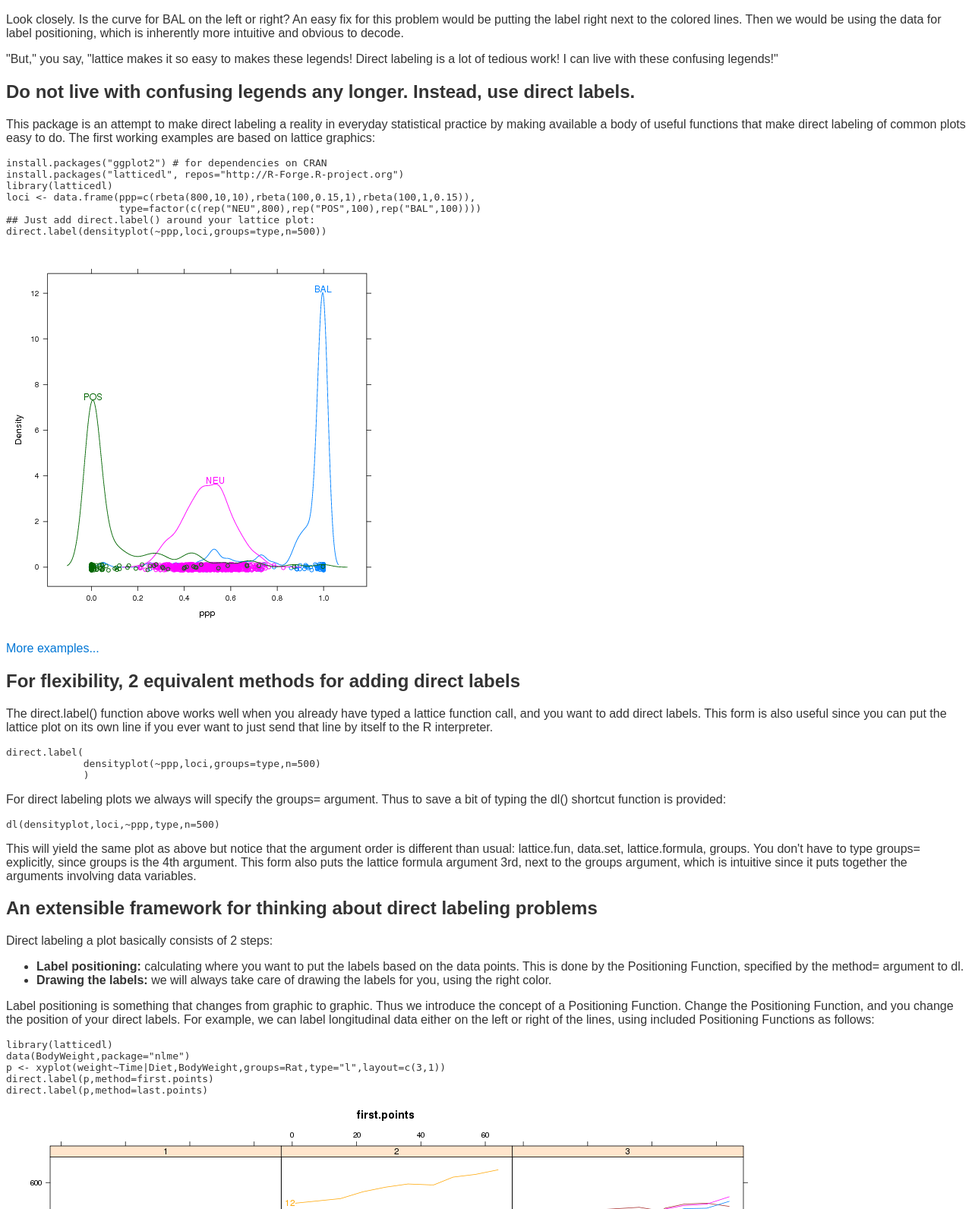
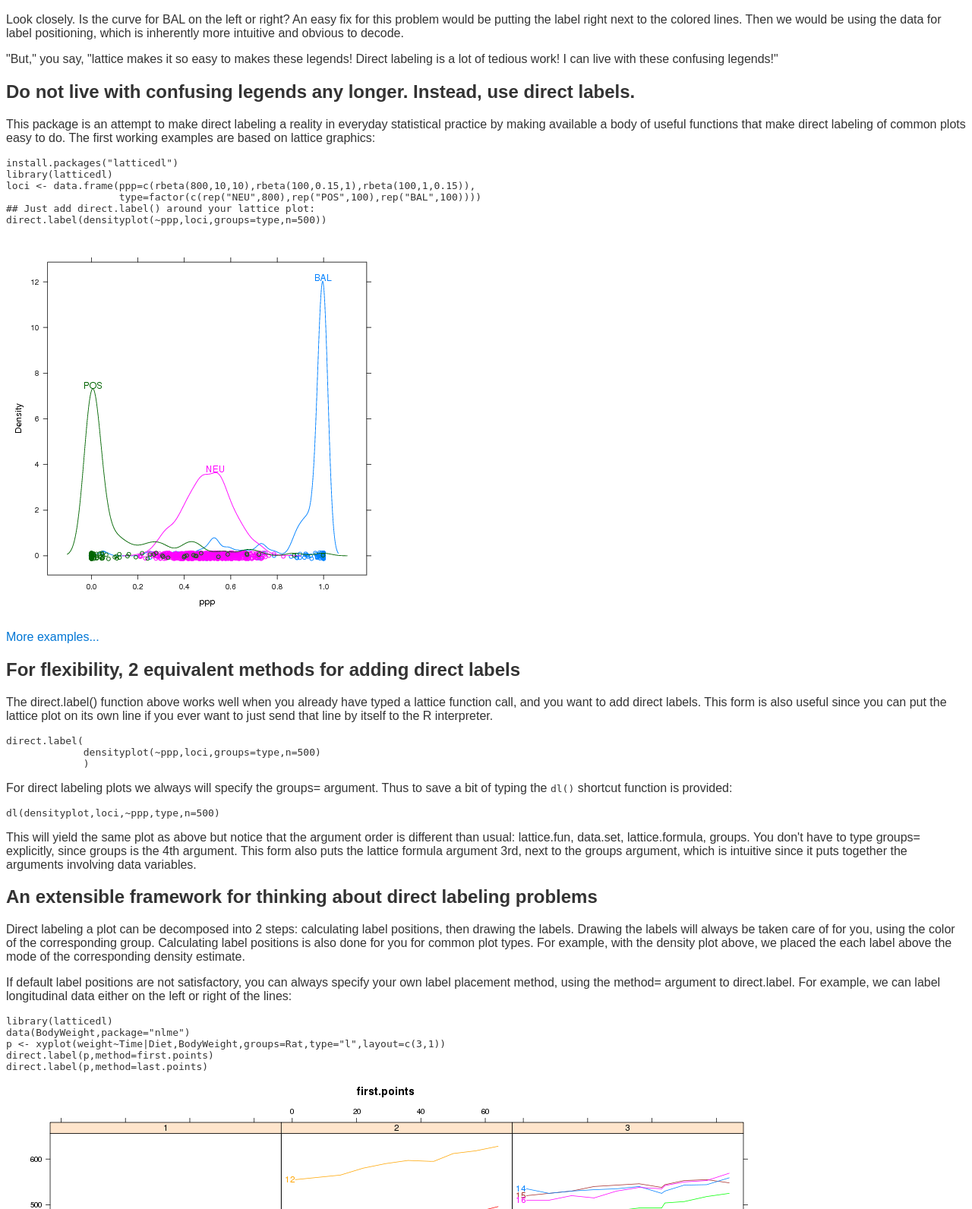
Before and after one commit to rforge/directlabels, a PHP site: page / in a window 1280 px wide. Shown: the part 746-2338 px from the top of the page at 76% size. Run offline with PHP 8.4, Linux system fonts and the light colour scheme; data that the repository does not hold is empty.

Commit message:
explain labelling method lists
git-svn-id: svn://svn.r-forge.r-project.org/svnroot/directlabels@110 edb9625f-4e0d-4859-8d74-9fd3b1da38cb

```diff
--- a/www/index.php
+++ b/www/index.php
@@ -82,8 +82,7 @@ of useful functions that make direct labeling of common plots easy to
 do. The first working examples are based on lattice graphics:</p>
 
 <pre>
-install.packages("ggplot2") # for dependencies on CRAN
-install.packages("latticedl", repos="http://R-Forge.R-project.org")
+install.packages("latticedl")
 library(latticedl)
 loci <- data.frame(ppp=c(rbeta(800,10,10),rbeta(100,0.15,1),rbeta(100,1,0.15)),
                    type=factor(c(rep("NEU",800),rep("POS",100),rep("BAL",100))))
@@ -111,7 +110,7 @@ direct.label(
 </pre>
 
 <p>For direct labeling plots we always will specify the groups=
-argument. Thus to save a bit of typing the dl() shortcut function is
+argument. Thus to save a bit of typing the <tt>dl()</tt> shortcut function is
 provided:</p>
 
 <pre>
@@ -128,26 +127,17 @@ the arguments involving data variables.</p>
 <h2>An extensible framework for thinking about direct labeling
 problems</h2>
 
-<p> Direct labeling a plot basically consists of 2 steps:
-</p>
+<p>Direct labeling a plot can be decomposed into 2 steps: calculating
+label positions, then drawing the labels. Drawing the labels will
+always be taken care of for you, using the color of the corresponding
+group. Calculating label positions is also done for you for common
+plot types. For example, with the density plot above, we placed the
+each label above the mode of the corresponding density estimate.</p>
 
-<ul>
-
-<li><b>Label positioning:</b> calculating where you want to put the
-labels based on the data points. This is done by the Positioning
-Function, specified by the method= argument to dl.</li>
-
-<li><b>Drawing the labels:</b> we will always take care of drawing the
-labels for you, using the right color.</li>
-
-</ul>
-
-<p>Label positioning is something that changes from graphic to
-graphic. Thus we introduce the concept of a Positioning
-Function. Change the Positioning Function, and you change the position
-of your direct labels. For example, we can label longitudinal data
-either on the left or right of the lines, using included Positioning
-Functions as follows:</p>
+<p>If default label positions are not satisfactory, you can always
+specify your own label placement method, using the method= argument to
+direct.label. For example, we can label longitudinal data either on
+the left or right of the lines:</p>
 
 <pre>
 library(latticedl)
@@ -156,22 +146,46 @@ p <- xyplot(weight~Time|Diet,BodyWeight,groups=Rat,type="l",layout=c(3,1))
 direct.label(p,method=first.points)
 direct.label(p,method=last.points)
 </pre>
-<img src="compare-long.png" />
+<img src="compare-long.png" alt="direct label longitudinal data" />
 
-<p>The package comes with several built-in positioning functions, and
-tries to choose the best one to use based on your choice of high-level
-lattice function. The defaults will not be right for every one of your
-graphs, but you can always make the labels appear at the right place
-by writing your own Positioning Functions tailored to your data. If
-you want to position your labels yourself, write a Positioning
-Function that takes the input data points as a data frame with columns
-<tt>x y groups</tt>, and returns a data frame with columns <tt>x y
-groups</tt> that describes where the labels should be positioned for
-each group.</p>
+<p>Here first.points and last.points are Positioning Functions of the
+form function(d,...){return(data.frame(x=,y=,groups=))}, where d is
+all the data to plot, as a data frame with columns <tt>x y
+groups</tt>. first.points simply returns the rows of the data frame
+which correspond to the first points for each group. latticedl plots a
+direct label for each row returned by the positioning method.</p>
+
+<p>Since the input and output of a Positioning Functions is the same
+sort of data frame, you can chain Positioning Functions together. To
+illustrate how this works, consider the following contrived
+example:</p>
+
+<pre>
+complicated <- list(function(d,...){d$x <- d$x+10;d}, ## add 10 to every x value
+                    dl.indep(d[-2,]), ## delete the 2nd point of every group
+                    rot=c(30,180)) ## rotate by alternately 30 and 180 degrees
+direct.label(dotplot(VADeaths,type="o"),method=complicated)
+</pre>
+
+<img src="method2.png" alt="contrived direct labels" />
+
+<p>When method is specified as a list, the arguments will be applied
+in sequence, starting from the data frame of all plotted points. In
+this example the first element is a function that adds 10 to every x
+value, thus shifting the labels to the right relative to the
+points. The second element is a call to dl.indep, which lets you
+specify an expression to apply to each group, as a function of the
+data d. In this case d[-2,] means delete the second row from each
+group. Named elements are copied to the data frame, so the third
+element, rot=c(30,180), adds a rot column to the data frame, with
+values 30 and 180 for every other row. This has the effect of rotating
+every label by 30 or 180 degrees. Text display parameters fontsize,
+fontfamily, fontface, lineheight, and cex can also be specified in
+this manner (see the help page for grid::grid.text).</p>
 
 <p>Also note that the drawing functions are totally linked to the
-lattice graphics framework, but we can use Positioning Functions with
-other plotting frameworks, i.e. ggplot2.</p>
+lattice graphics framework, but we can potentially use Positioning
+Functions with other plotting frameworks, i.e. ggplot2.</p>
 
 <h2>Talks</h2>
 
```
Also changed, not shown: www/method2.png (added).
